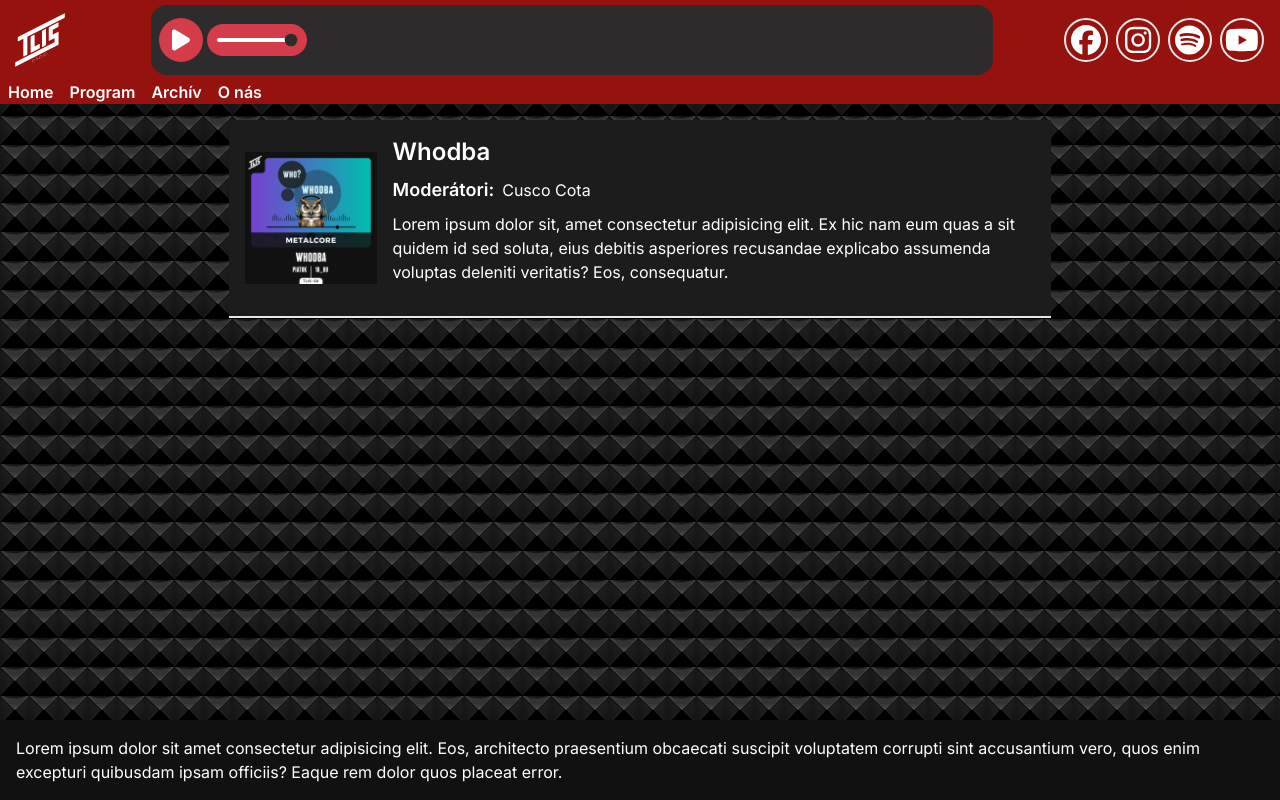
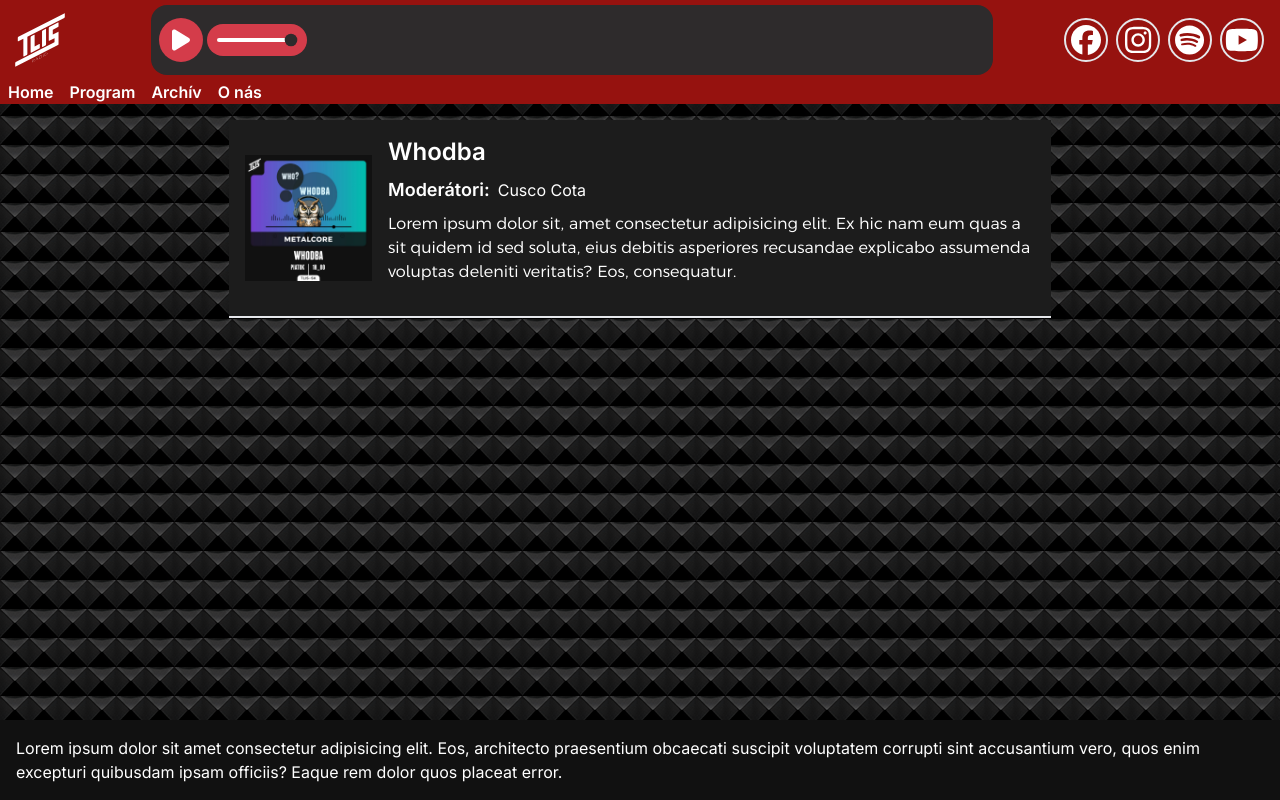
Before and after one commit to tlis-radio/cms-web, a Next.js app: page /relacie in a window 1280 px wide. Built offline with nearby package versions, Linux system fonts and the light colour scheme; no server answers.

Commit message:
Updated font in shows

```diff
--- a/src/app/relacie/page.tsx
+++ b/src/app/relacie/page.tsx
@@ -27,7 +27,7 @@ const Shows: React.FC = () => {
                   <p className="text-lg font-semibold">Moderátori:</p>
                   <p>Cusco Cota</p>
                </span>
-               <p className="pb-4">Lorem ipsum dolor sit, amet consectetur adipisicing elit. Ex hic nam eum quas a sit quidem id sed soluta, eius debitis asperiores recusandae explicabo assumenda voluptas deleniti veritatis? Eos, consequatur.</p>
+               <p className="pb-4 font-argentumSansLight">Lorem ipsum dolor sit, amet consectetur adipisicing elit. Ex hic nam eum quas a sit quidem id sed soluta, eius debitis asperiores recusandae explicabo assumenda voluptas deleniti veritatis? Eos, consequatur.</p>
             </div>
          </div>
       </div>
```
